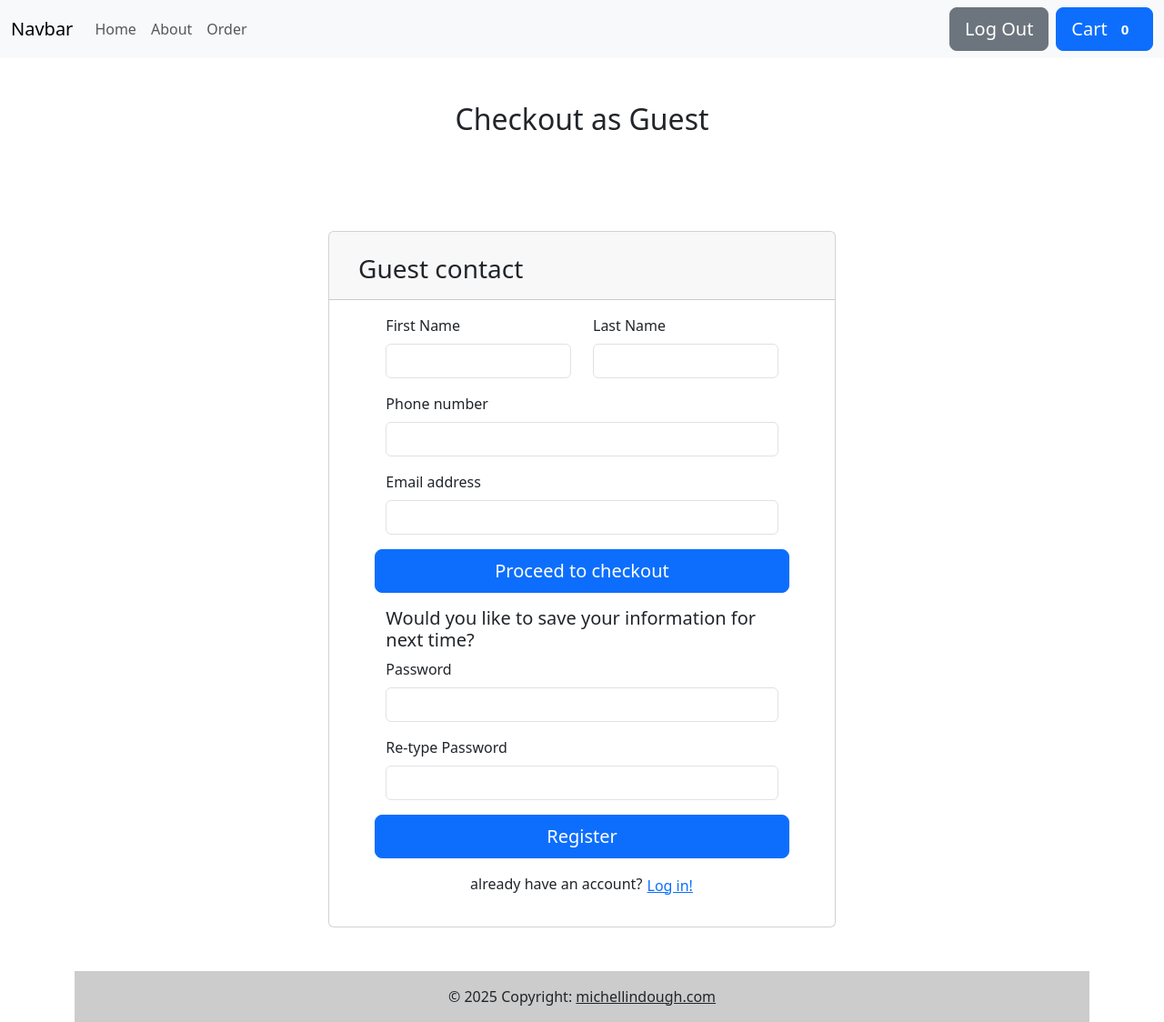
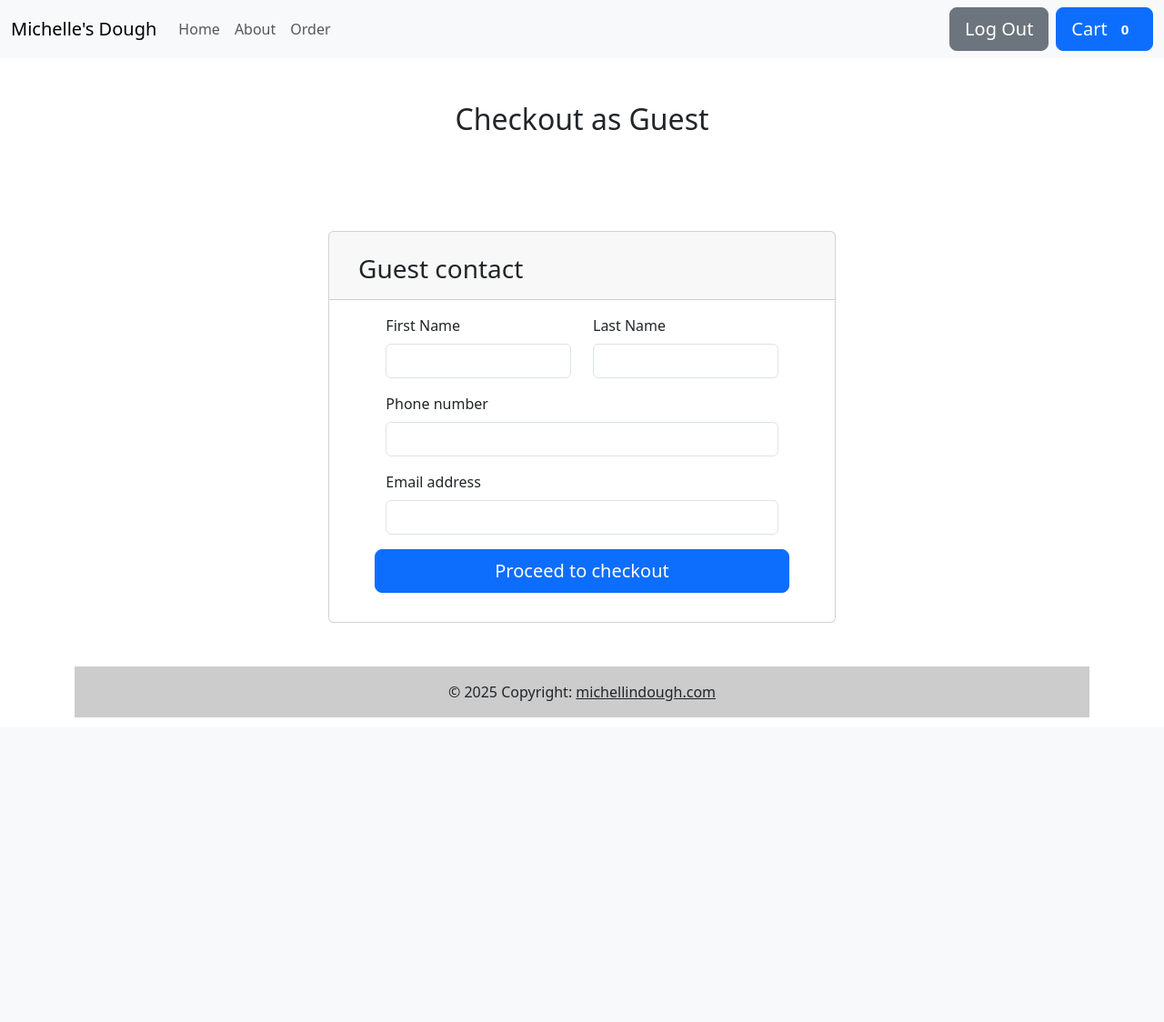
Before and after one commit to CS-apple/CS50-Final, a Flask app: page /guest in a window 1280 px wide. Shown: the whole page at 91% size. After the commit the page ends 789 px from the top, so only its background shows below. Run offline with Flask 3, Linux system fonts and the light colour scheme; a user stored in the database is signed in; some libraries are stand-ins or nearby versions.

Commit message:
final commit?

```diff
--- a/app.py
+++ b/app.py
@@ -123,7 +123,7 @@ def register():
             return render_template("register.html")
         # match password
         if request.form.get('password') != request.form.get('confirmation'):
-            flash('Passwords need to match', 'alert-danger')
+            flash('Passwords must match', 'alert-danger')
             return render_template("register.html")
         #query phone in db
         phone = db.execute(
@@ -157,12 +157,12 @@ def register():
             session["userID"] = userID
             #if user has a cart in sessions storrage,
             #redirect to homepage
-            flash('account registration successful','alert-success')
+            flash('Account registration successful','alert-success')
             if next_page == 'None':
                 return redirect(url_for('index'))
             return redirect(url_for(next_page) if next_page else url_for('index'))
         else:
-            flash('passwords do not match', 'alert-danger')
+            flash('Passwords do not match!', 'alert-danger')
             render_template("register.html", next = next_page)
     else:
         return render_template("register.html")
@@ -418,6 +418,7 @@ def logged_checkout():
             return redirect(url_for('cart'))
 
 # RECIEVE JSON
+#Google gemini assisted with the fetch statement.
 @app.route("/recieve_json", methods = ["POST"])
 def recieve_json():
     data = request.get_json()
--- a/static/cart.js
+++ b/static/cart.js
@@ -301,6 +301,7 @@ function addPickupDateToCheckout() {
 };
 
 // SEND JSON TO FLASK
+//Used Google Gemini to get an idea of how async fetch statements work
  async function checkoutData() {
     try {
     const response = await fetch('/recieve_json', {
--- a/static/order.js
+++ b/static/order.js
@@ -220,7 +220,7 @@ function editOrder(cartData) {
         for (let j = 0; j < cartData[0].items.length; j++){
         console.log(cartData[0].items[j].flavor);
             if (flavor.innerHTML === cartData[0].items[j].flavor){
-                //if match get value from cart data update ofrm data
+                //if match get value from cart data update form data
                 let editValue = cartData[0].items[j].quantity;
                 console.log(editValue);
                 //change html value to value
--- a/templates/create_sess.html
+++ b/templates/create_sess.html
@@ -7,12 +7,12 @@ Log In
 {% block main %}
 <div class="container-sm mt-5">
     <div class="row mb-5">
-        <h2 class="text-center">continue to checkout</h2>
+        <h2 class="text-center">Continue to checkout!</h2>
     </div>
     <div class="row">
         <div class="col">
             <div class="card my-5 mx-auto">
-                <div class="card header">
+                <div class="card-header">
                     <h3 class="ms-3 mt-3">Log In</h3>
                 </div>
                 <div class="card-body mx-auto">
--- a/templates/guest.html
+++ b/templates/guest.html
@@ -40,7 +40,7 @@
                                 <button type="submit" name="guest_user" class="btn btn-primary btn-lg"> Proceed to checkout</button>
                             </div>
                         </form>
-                        <form action="{{url_for('guest', next=next,)}}" method="post">
+                        <!--<form action="{{url_for('guest', next=next,)}}" method="post">
                             <h5>
                                 Would you like to save your information for next time?
                             </h5>
@@ -60,7 +60,7 @@
                                     <a href="{{url_for('login', next='logged_checkout')}}" class="btn btn-link p-0">Log in!</a>
                                 </p>
                             </div>
-                        </form>
+                        </form>-->
                     </div>
                 </div>
 {% endblock %}
--- a/templates/layout.html
+++ b/templates/layout.html
@@ -15,7 +15,7 @@
         <!-- Navigation Bar -->
         <nav class="navbar navbar-expand-lg bg-body-tertiary">
         <div class="container-fluid">
-            <a class="navbar-brand" href="#">Navbar</a>
+            <a class=" navbar-brand Michelle's Dough" href="{{url_for('index')}}">Michelle's Dough</a>
             <button class="navbar-toggler" type="button" data-bs-toggle="collapse" data-bs-target="#navbarSupportedContent" aria-controls="navbarSupportedContent" aria-expanded="false" aria-label="Toggle navigation">
             <span class="navbar-toggler-icon"></span>
             </button>
--- a/templates/logged_checkout.html
+++ b/templates/logged_checkout.html
@@ -10,7 +10,7 @@
 <!-- Checkout page content goes here -->
   <div class="container-sm mt-5">
     <div class="row mb-5">
-        <h2 class="text-center">checkout</h2>
+        <h2 class="text-center">Checkout</h2>
     </div>
     <div class="row">
 <!-- Cart Summary Left side -->
--- a/templates/order.html
+++ b/templates/order.html
@@ -12,7 +12,7 @@ Order
 {% block main %}
 
 <div class="container mt-5">
-    <div class="row">
+    <!--<div class="row">-->
         <div class="card">
             <div class="card-header">
                 <h1>Create a box</h1>
@@ -114,6 +114,6 @@ Order
                 </div>
             </div>
         </div>
-    </div>
+    <!--</div>-->
 </div>
 {% endblock %}
--- a/templates/register.html
+++ b/templates/register.html
@@ -43,7 +43,7 @@ Register
                     <button type="submit" class="btn btn-primary btn-lg">Register</button>
                 </div>
                 <div class="mb-3 text-center">
-                    <p> already have an account?
+                    <p> Already have an account?
                         <a href="{{url_for('login')}}" class="btn btn-link p-0">Log in!</a>
                     </p>
                 </div>
```
Also changed, not shown: db2.db, 2 other files.
